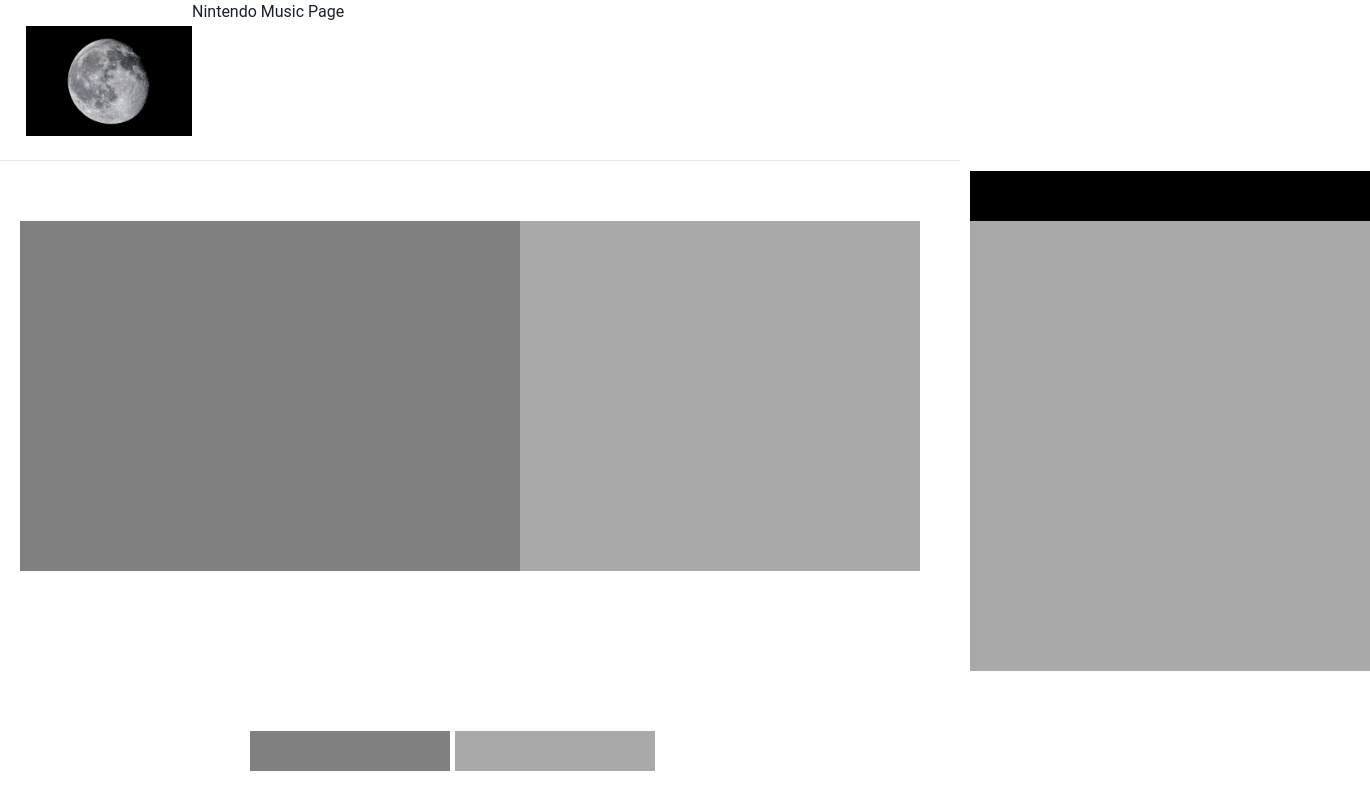
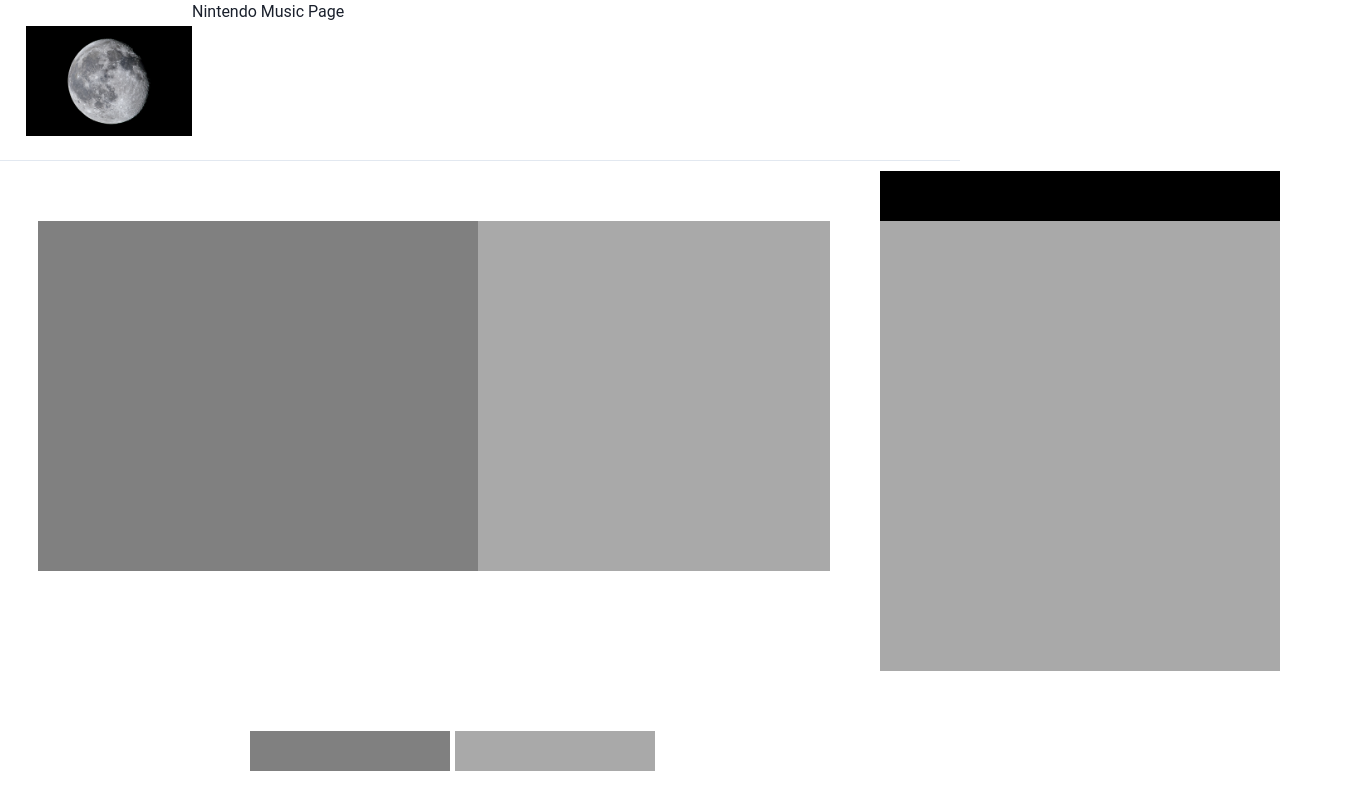
Before and after one commit to tamzid-chowdhury/sbuhacks2021, a React (Create React App) app in the folder client/: page /post in a window 1280 px wide. Shown: the top 810 px of the page, 1370 px wide, since content can reach past the window. Built offline with nearby package versions, Linux system fonts and the light colour scheme.

Commit message:
Little refactor

```diff
--- a/client/src/pages/Postpage.js
+++ b/client/src/pages/Postpage.js
@@ -28,55 +28,29 @@ class Postpage extends React.Component {
 
 
                 <Box className="containerDown">
+                    <Box h="10px"></Box> {/* Can move everything down a little*/}
                     <Box className="container">
-                        <Box w="85%">  {/* for horizontal line*/}
+                        <Box mr ="20px" w="20px" >  {/* added space on the left side*/}
                         </Box>
 
-                    </Box>
-
-
-                    <Box h="10px"></Box> {/* Can move everything down a little*/}
-                    <Box className="container">
-                        <Box mr ="20px" w="20px" >  {/* added space*/}
-
+                        <Box mt="50px" w="500px" h="350px" bg='gray'>  {/* Gradebox */}
                         </Box>
-
-                        <Box className="containerDown"> {/* Gradebox*/}
-                            <Box  h="50px" >
-                            </Box>
-                            <Box  w="500px" h="350px" bg='gray'>
-                            </Box>
-
+                        <Box  mt="50px" w="400px" h="350px" bg='#A9A9A9'>  {/* for horizontal line*/}
                         </Box>
 
 
                         <Box className="containerDown">{/* Statbox */}
-                            <Box  h="50px" >
+                            <Box  ml="50px" w="400px" h="50px" bg='Black'>  {/* leaderboards*/}
                             </Box>
-                            <Box  w="400px" h="350px" bg='#A9A9A9'>  {/* for horizontal line*/}
+                            <Box  ml="50px" w="400px" h="450px" bg='#A9A9A9'>  {/* leaderboards*/}
                             </Box>
-
-                        </Box>
-
-                        <Box className="containerDown">{/* Statbox */}
-                        <Box  w="50px" >  {/* now for the right section*/}
-                        </Box>
-                        </Box>
-
-                        <Box className="containerDown">{/* Statbox */}
-                        <Box  w="400px" h="50px" bg='Black'>  {/* leaderboards*/}
-                        </Box>
-                        <Box  w="400px" h="450px" bg='#A9A9A9'>  {/* leaderboards*/}
-                        </Box>
                         </Box>
                     </Box>
                     <Box h="60px"></Box>
 
                     <Box className="container">
-                        <Box w="250px"></Box>
-                        <Box  w="200px" h="40px" bg='gray'></Box>  {/* for horizontal line*/}
-                        <Box w="5px"></Box>
-                        <Box  w="200px" h="40px" bg='#A9A9A9'></Box>  {/* for horizontal line*/}
+                        <Box  ml="250px" w="200px" h="40px" bg='gray'></Box>  {/* for horizontal line*/}
+                        <Box  ml="5px" w="200px" h="40px" bg='#A9A9A9'></Box>  {/* for horizontal line*/}
                     </Box>
 
                     <Box h="60px"></Box>
```
